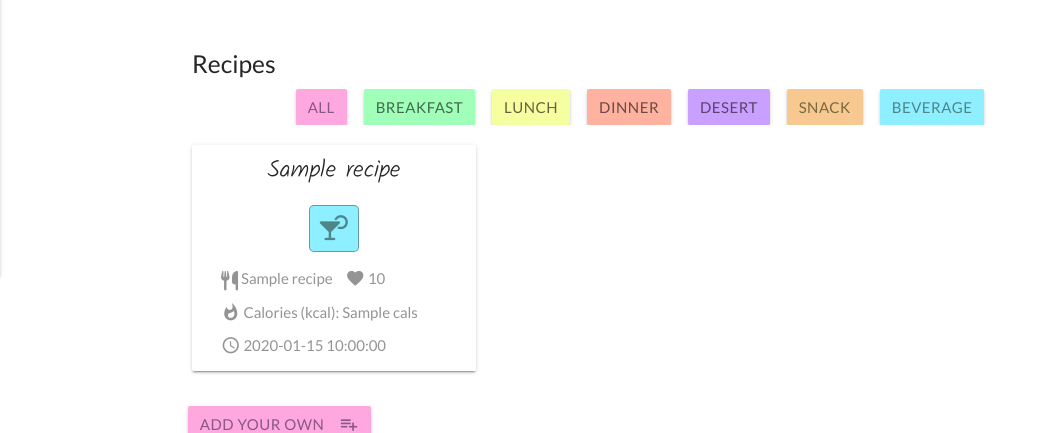
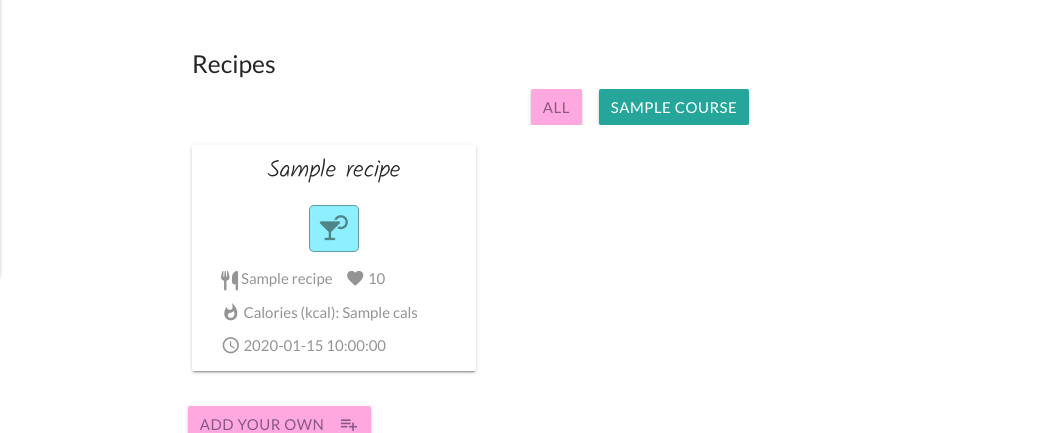
Before and after one commit to dan360z/Data-Centric-Project, a Flask app: page / in a window 1280 px wide. Shown: the part 584-1017 px from the top of the page, without its empty margins (0-1048 px from the left). Run offline with Flask 2, Linux system fonts and the light colour scheme; a database or web service that is not in the repository returns one stand-in record (values such as "Sample title"); some libraries are stand-ins or nearby versions.

Commit message:
changed recipes.html to render filter by course buttons with a loop

```diff
--- a/app.py
+++ b/app.py
@@ -14,7 +14,7 @@ mongo = PyMongo(app)
 @app.route('/')
 @app.route('/get_recipes')
 def get_recipes():
-    return render_template("recipes.html", recipes=mongo.db.Recipes.find())
+    return render_template("recipes.html", recipes=mongo.db.Recipes.find(), courses=mongo.db.Course.find())
 
 
 '''This displays a filtered view of the recipes by the course the user has selected'''
--- a/static/scss/main.css
+++ b/static/scss/main.css
@@ -107,27 +107,27 @@ h1, h3 {
   background-color: #ffa8e0;
   color: #885982; }
 
-.breakfast, .submit {
+.Breakfast, .submit {
   background-color: #a0ffb9;
   color: #436a4d; }
 
-.lunch {
+.Lunch {
   background-color: #f5ffa0;
   color: #656241; }
 
-.dinner {
+.Dinner {
   background-color: #ffb2a0;
   color: #6a4a43; }
 
-.desert, .cuisine {
+.Desert, .cuisine {
   background-color: #c9a0ff;
   color: #5b436a; }
 
-.snack {
+.Snack {
   background-color: #f7c990;
   color: #776940; }
 
-.beverage, .prep, .edit {
+.Beverage, .prep, .edit {
   background-color: #8defff;
   color: #508588; }
 
--- a/static/scss/main.scss
+++ b/static/scss/main.scss
@@ -140,32 +140,32 @@ h1, h3 {
     color: #885982;
 }
 
-.breakfast, .submit {
+.Breakfast, .submit {
     background-color: #a0ffb9;
     color: #436a4d;
 }
 
-.lunch {
+.Lunch {
     background-color: #f5ffa0;
     color: #656241;
 }
 
-.dinner {
+.Dinner {
     background-color: #ffb2a0;
     color: #6a4a43;
 }
 
-.desert, .cuisine {
+.Desert, .cuisine {
     background-color: #c9a0ff;
     color: #5b436a;
 }
 
-.snack {
+.Snack {
     background-color: #f7c990;
     color: #776940;
 }
 
-.beverage, .prep, .edit {
+.Beverage, .prep, .edit {
     background-color: #8defff;
     color: #508588;
 }
--- a/templates/recipes.html
+++ b/templates/recipes.html
@@ -16,12 +16,15 @@
 <!--Filter by Course Buttons-->
 <div class="course-btns-wrapper">
     <a href="{{url_for('get_recipes')}}" class="waves-effect waves-light btn all">All</a>
+    {% for course in courses %}
+    <a href="{{url_for('get_course', course='Breakfast')}}" class="waves-effect waves-light btn {{course.course_name}}">{{course.course_name}}</a>
+    {% endfor %}<!--
     <a href="{{url_for('get_course', course='Breakfast')}}" class="waves-effect waves-light btn breakfast">Breakfast</a>
     <a href="{{url_for('get_course', course='Lunch')}}" class="waves-effect waves-light btn lunch">Lunch</a>
     <a href="{{url_for('get_course', course='Dinner')}}" class="waves-effect waves-light btn dinner">Dinner</a>
     <a href="{{url_for('get_course', course='Desert')}}" class="waves-effect waves-light btn desert">Desert</a>
     <a href="{{url_for('get_course', course='Snack')}}" class="waves-effect waves-light btn snack">Snack</a>
-    <a href="{{url_for('get_course', course='Beverage')}}" class="waves-effect waves-light btn beverage">Beverage</a>
+    <a href="{{url_for('get_course', course='Beverage')}}" class="waves-effect waves-light btn beverage">Beverage</a>-->
 </div>
 <!--/Filter by Course Buttons-->
 <div class="container">
@@ -36,17 +39,17 @@
                         <span class="card-title">{{recipe.name}}</span>
                         <div class="card-image valign-wrapper">
                             {% if recipe.course_name == 'Breakfast' %}
-                            <i class="fas fa-bacon icon breakfast"></i>
+                            <i class="fas fa-bacon icon Breakfast"></i>
                             {% elif recipe.course_name == 'Lunch' %}
-                            <i class="fas fa-apple-alt icon lunch"></i>
+                            <i class="fas fa-apple-alt icon Lunch"></i>
                             {% elif recipe.course_name == 'Dinner' %}
-                            <i class="fas fa-drumstick-bite icon dinner"></i>
+                            <i class="fas fa-drumstick-bite icon Dinner"></i>
                             {% elif recipe.course_name == 'Desert' %}
-                            <i class="fas fa-ice-cream icon desert"></i>
+                            <i class="fas fa-ice-cream icon Desert"></i>
                             {% elif recipe.course_name == 'Snack' %}
-                            <i class="fas fa-cookie icon snack"></i>
+                            <i class="fas fa-cookie icon Snack"></i>
                             {% else %}
-                            <i class="fas fa-cocktail icon beverage"></i>
+                            <i class="fas fa-cocktail icon Beverage"></i>
                             {% endif %}
                         </div>
                         <div>
```
Also changed, not shown: templates/fullrecipe.html (+6 -6 lines).
